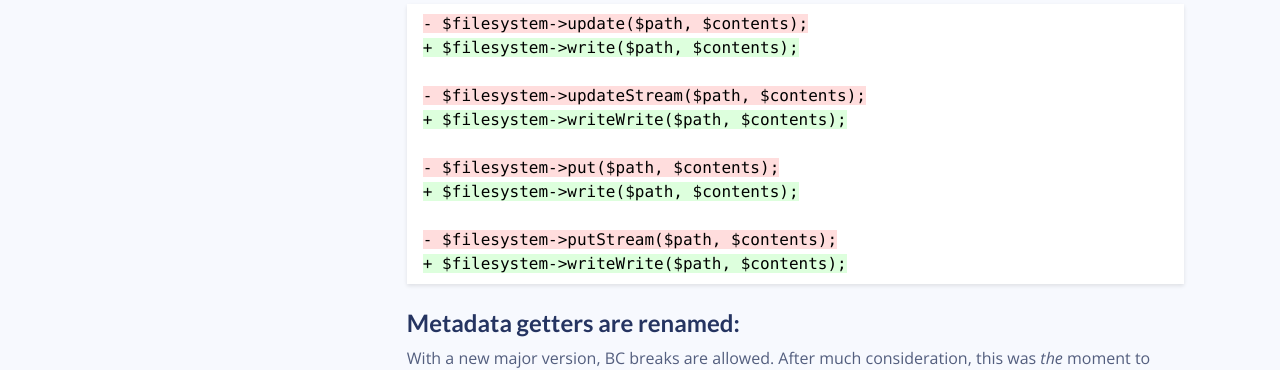
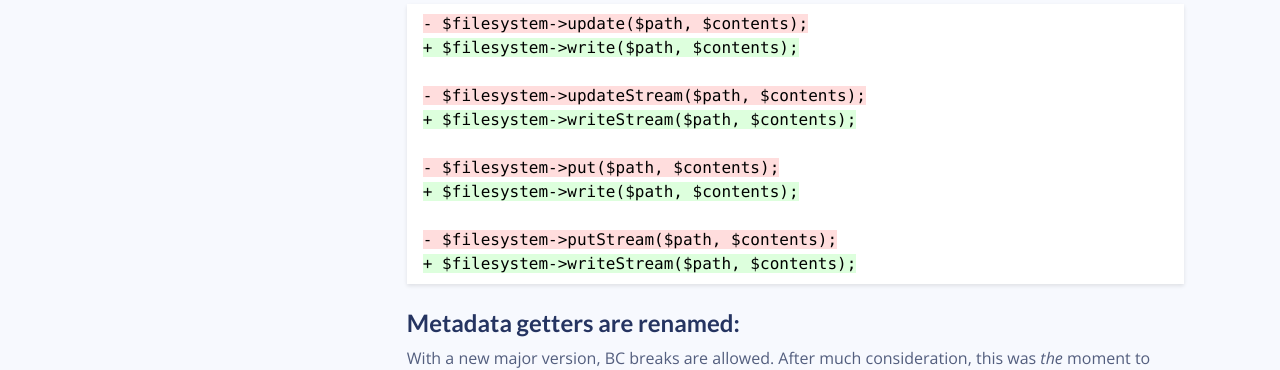
Before and after one commit to thephpleague/flysystem, a Jekyll site: the page built from v2/advanced/upgrade-to-2.0.0.md, in a window 1280 px wide and 900 px high, scrolled down 1441 px. Shown: the part 150-520 px from the top of the window. Built offline with Jekyll 4.4.1, drawn with Linux system fonts in a browser that asks for light colours; comment, search, counter and statistics services are not loaded.

Commit message:
#1151  upgrade docs fix
updated the documents to reflect the correct method name

````diff
--- a/v2/advanced/upgrade-to-2.0.0.md
+++ b/v2/advanced/upgrade-to-2.0.0.md
@@ -72,13 +72,13 @@ No more `update`, `updateStream`, `put`, and `putStream`. You can simply use `wr
 + $filesystem->write($path, $contents);
 
 - $filesystem->updateStream($path, $contents);
-+ $filesystem->writeWrite($path, $contents);
++ $filesystem->writeStream($path, $contents);
 
 - $filesystem->put($path, $contents);
 + $filesystem->write($path, $contents);
 
 - $filesystem->putStream($path, $contents);
-+ $filesystem->writeWrite($path, $contents);
++ $filesystem->writeStream($path, $contents);
 ```
 
 
````
